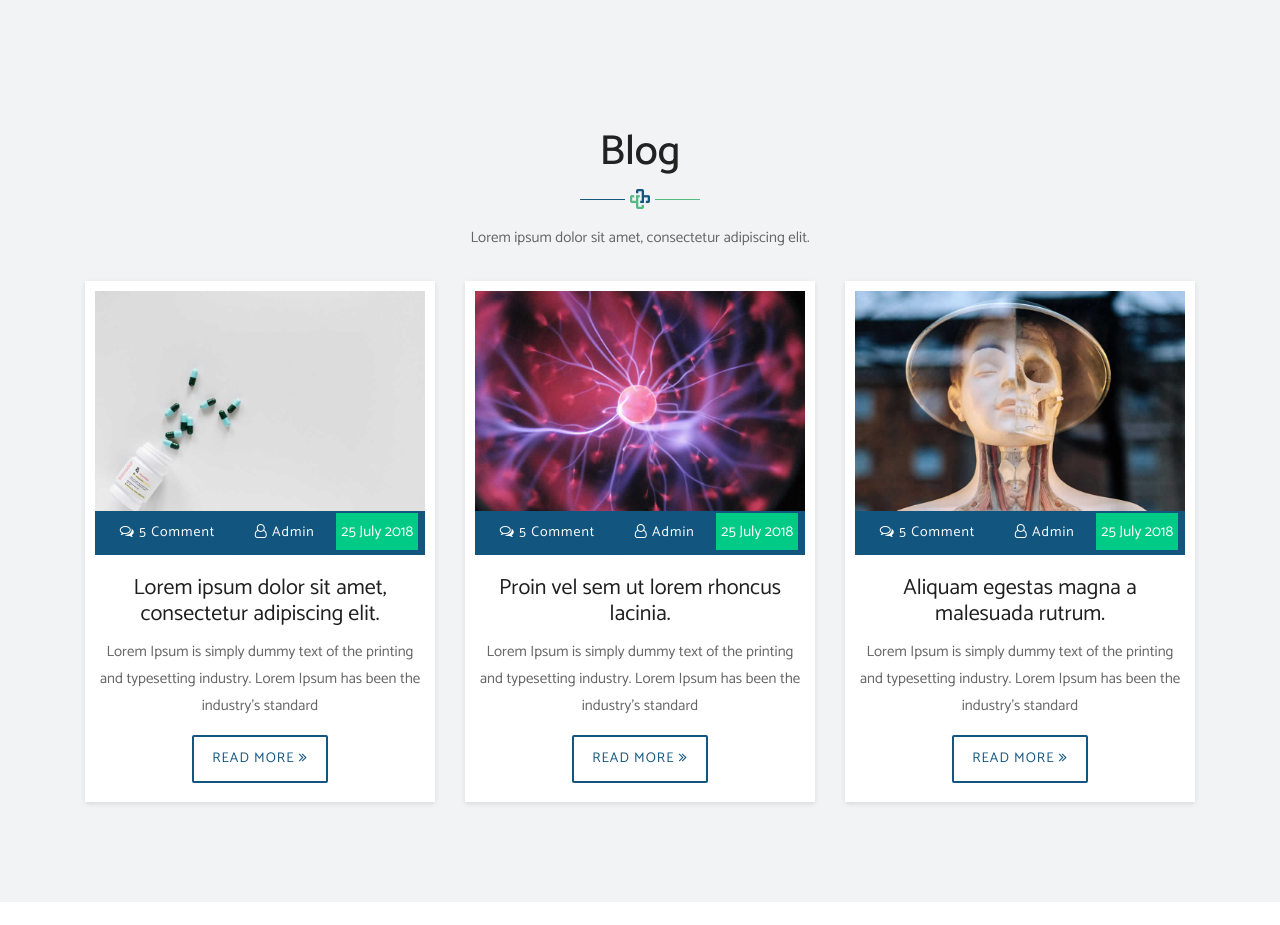
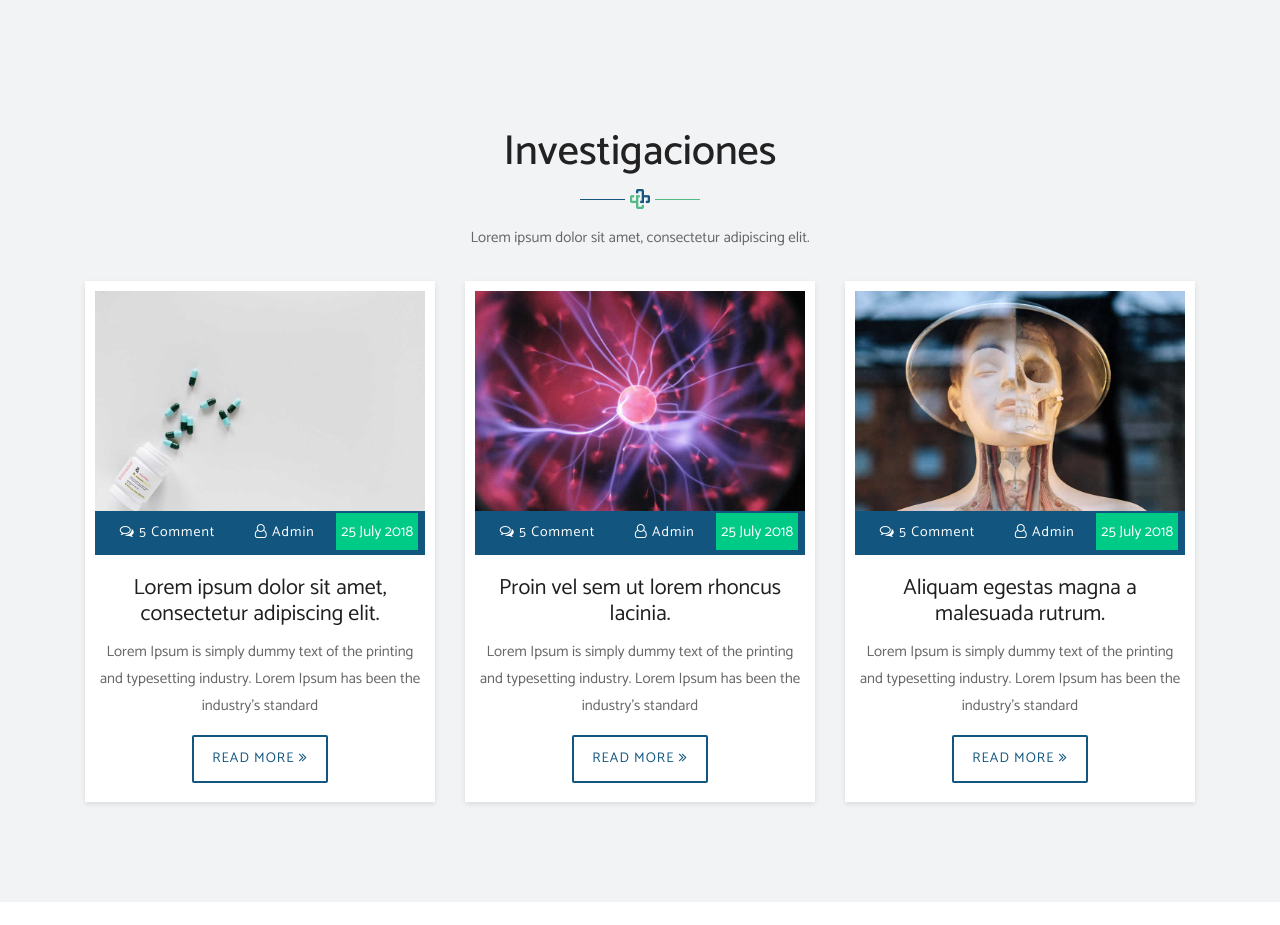
Before and after one commit to rdymonxd/pagetarigroup, a plain HTML site: page index.html in a window 1280 px wide. Shown: the part 3567-4492 px from the top of the page. Drawn offline with Linux system fonts and the light colour scheme.

Commit message:
semana2b
nuevo avanze

```diff
--- a/index.html
+++ b/index.html
@@ -485,7 +485,7 @@
 			<div class="row">
 				<div class="col-lg-12">
 					<div class="title-box">
-						<h2>Blog</h2>
+						<h2>Investigaciones</h2>
 						<p>Lorem ipsum dolor sit amet, consectetur adipiscing elit. </p>
 					</div>
 				</div>
```
Also changed, not shown: 1 other file.
